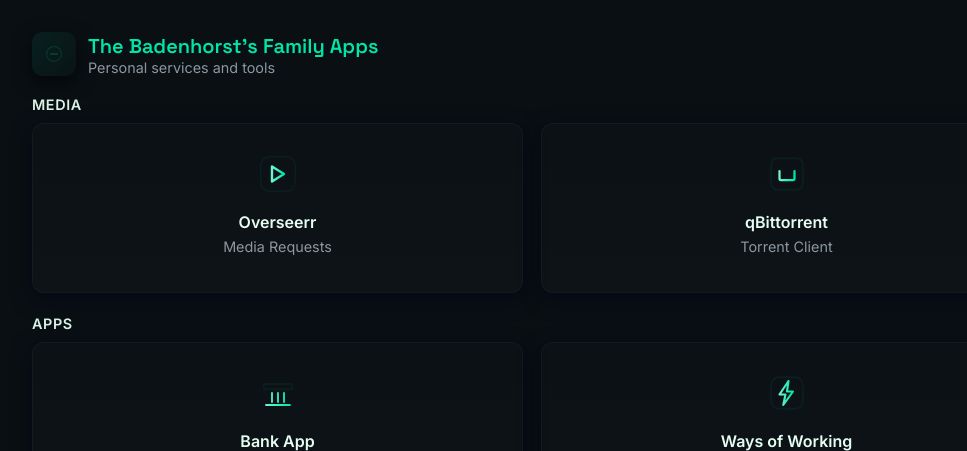
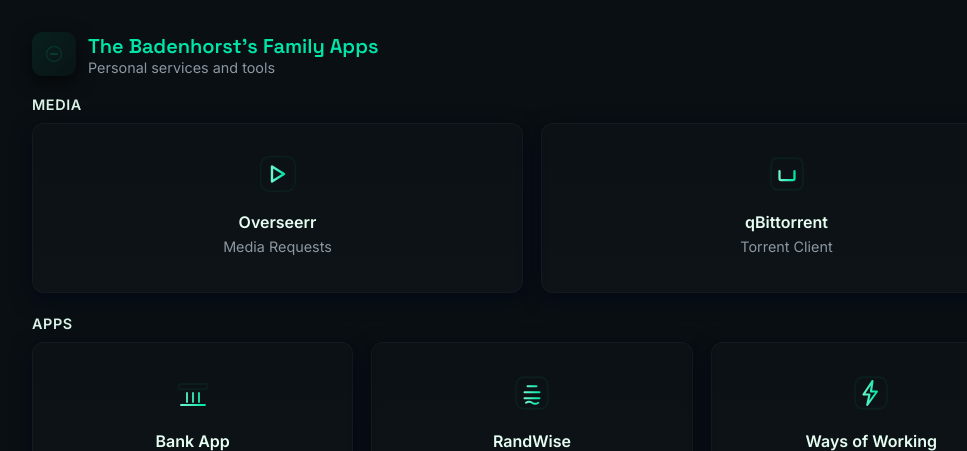
Before and after one commit to Ajbadenhorst/badenhorst-apps-dashboard, a plain HTML site: page index.html in a window 1280 px wide. Shown: the top 451 px of the page, without its empty margins (108-1075 px from the left). Drawn offline with Linux system fonts and the light colour scheme.

Commit message:
Add RandWise financial helper tile to dashboard

```diff
--- a/index.html
+++ b/index.html
@@ -109,6 +109,21 @@
                     <div class="tile-title">Bank App</div>
                     <div class="tile-sub">Firebase Banking Tool</div>
                 </a>
+                <a class="randwise-tile" href="https://randwise.badenhorstfamily.co.za">
+                    <span class="tile-icon" aria-hidden="true">
+                        <!-- simple financial helper icon -->
+                        <svg width="36" height="36" viewBox="0 0 24 24" fill="none" xmlns="http://www.w3.org/2000/svg">
+                            <rect x="1.5" y="1.5" width="21" height="21" rx="5" stroke="rgba(0,230,168,0.06)" stroke-width="1.2"></rect>
+                            <path d="M7 15.5h10M7 11.5h10M9 7.5h6" stroke="url(#rw)" stroke-width="1.3" stroke-linecap="round"></path>
+                            <path d="M8 18.5c1.5-1 2.7-1 4.1 0 1.3 0.9 2.8 0.9 4.1 0" stroke="url(#rw)" stroke-width="1.3" stroke-linecap="round" stroke-linejoin="round"></path>
+                            <defs>
+                                <linearGradient id="rw" x1="0" x2="1"><stop offset="0" stop-color="#6FF5D0"></stop><stop offset="1" stop-color="#00E6A8"></stop></linearGradient>
+                            </defs>
+                        </svg>
+                    </span>
+                    <div class="tile-title">RandWise</div>
+                    <div class="tile-sub">Financial Helper Tool</div>
+                </a>
                 <a class="wow-tile" href="https://albie-wow.badenhorstfamily.co.za/">
                     <span class="tile-icon" aria-hidden="true">
                         <!-- lightning bolt -->
```
